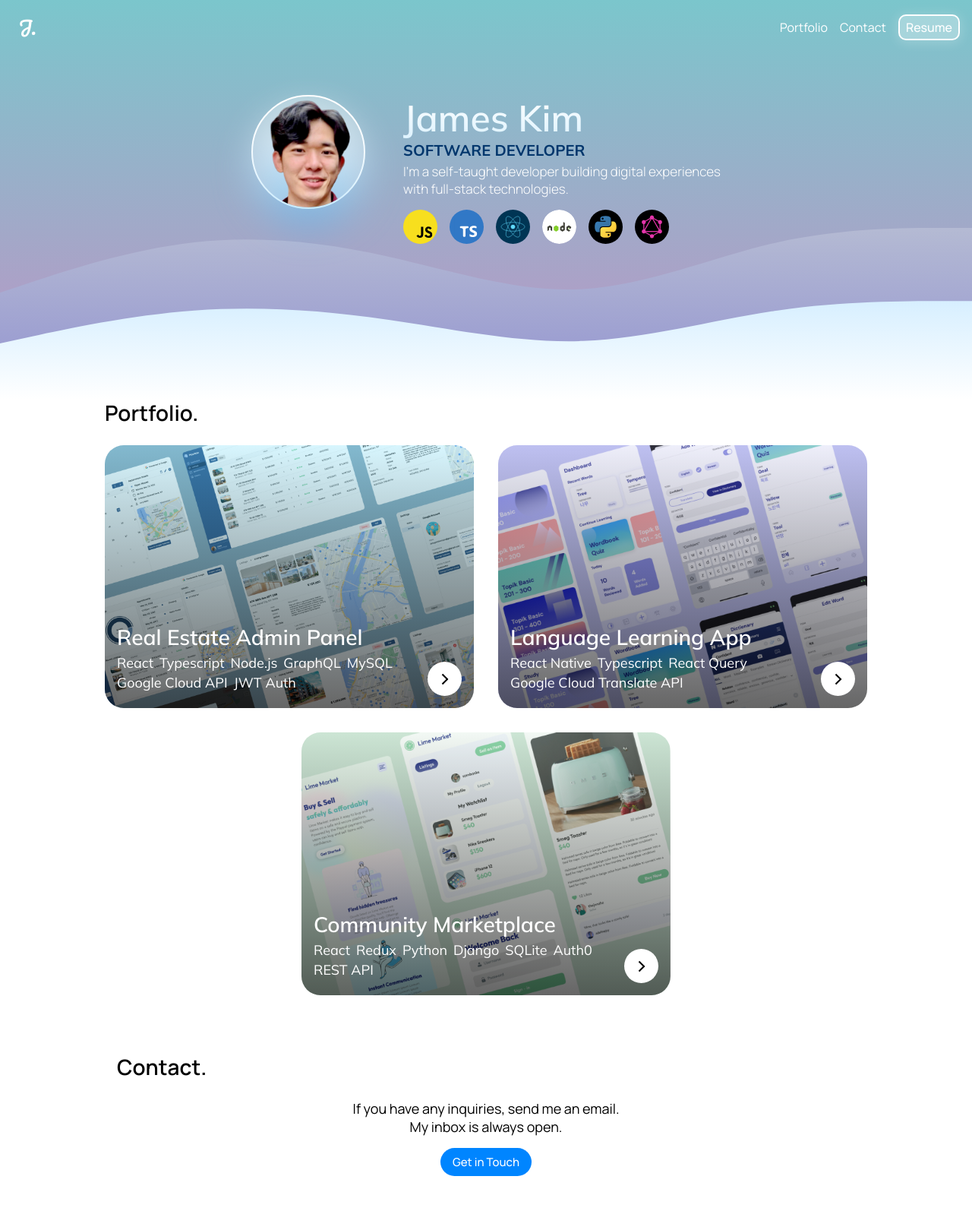
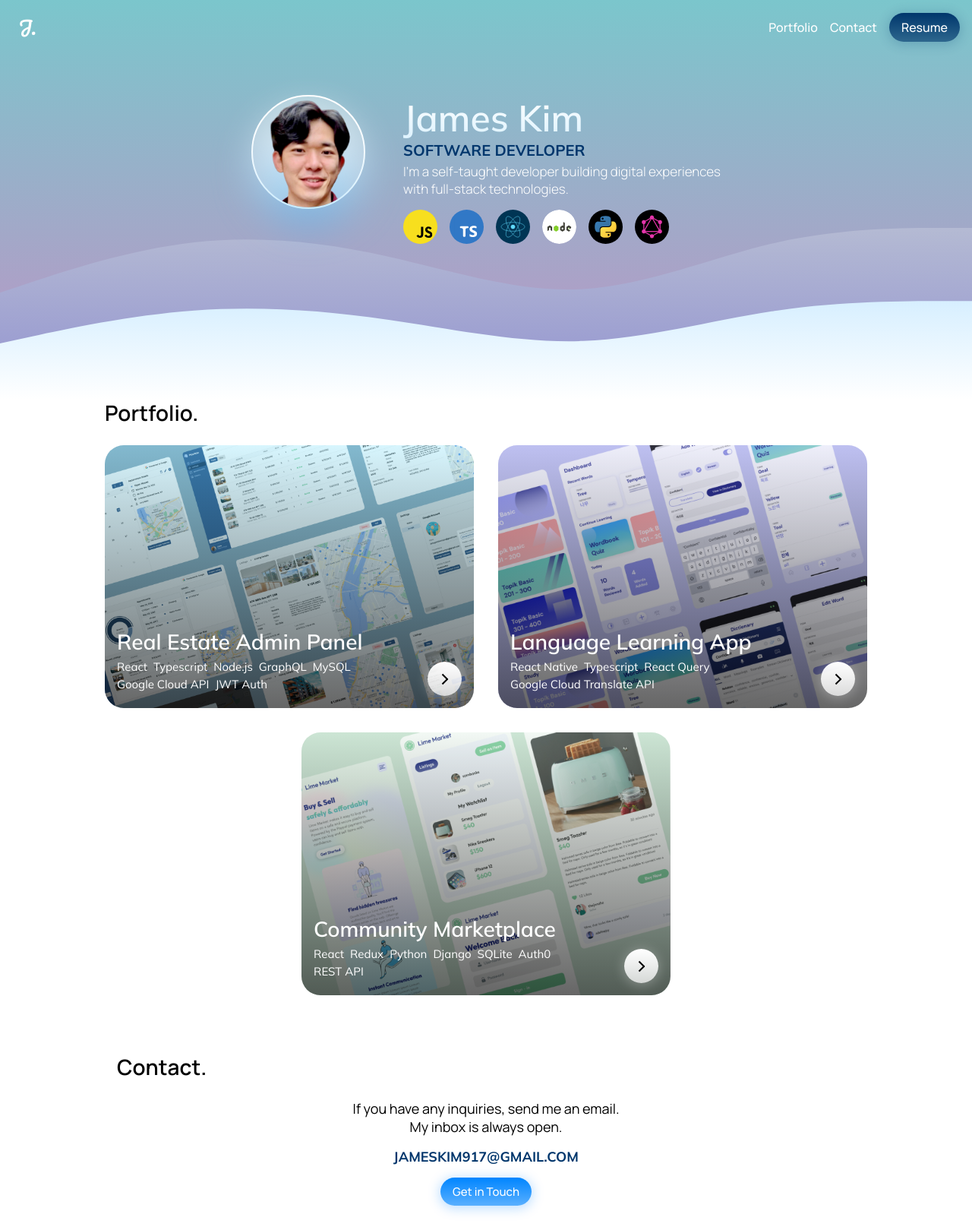
Before and after one commit to jameskim917/jameskim917.github.io, a Next.js app: page / in a window 1280 px wide. Shown: the whole page at 76% size. Before the commit the page ends 1580 px from the top, so only its background shows below. Built offline with nearby package versions, Linux system fonts and the light colour scheme.

Commit message:
useRef for scroll

```diff
--- a/components/Navbar.jsx
+++ b/components/Navbar.jsx
@@ -45,18 +45,23 @@ const Links  = styled.div`
         display: none;
     }
     color: #fff;
-    font-size: 16px;
-    & a:hover {
-        color: #00366C;
-    }
     transition: all 0.3s;
 `
 
-const LinkContainer = styled.div`
-    font-size: 17px;
+const Navlink = styled.h6`
+    font-size: 16px;
     font-weight: 500;
     color: #00366C;
     padding: 8px 0;
+    @media (min-width: 480px) {
+        color: #fff;
+        padding: 0;
+        &:hover {
+            color: rgb(31, 102, 142);
+        }
+    }
+    transition: all 0.3s;
+    cursor: pointer;
 `
 
 const ResumeContainer = styled.div`
@@ -65,18 +70,17 @@ const ResumeContainer = styled.div`
     color: #fff;
     padding: 8px 16px;
     background-color: #00366C;
-    border-radius: 10px;
+    border-radius: 25px;
 `
 
 const Button = styled.button`
     height: fit-content;
     width: fit-content;
     color: #fff;
-    background-color: rgba(255, 255, 255, 0.3);
-    border: 2px solid #fff;
-    border-radius: 10px;
-    box-shadow: 0 2px 15px 2px rgba(255, 255, 255, 0.2);
-    padding: 4px 8px;
+    background: linear-gradient(rgba(0, 54, 108, 1), rgba(0, 54, 108, 0.65));
+    box-shadow: 0 2px 15px 2px rgba(0, 54, 108, 0.2);
+    border-radius: 25px;
+    padding: 8px 16px;
     font-size: 16px;
     font-weight: 500;
     font-family: Manrope, sans-serif;
@@ -84,19 +88,25 @@ const Button = styled.button`
         font-size: 20px;
     }
     &:hover {
-        background-color: rgba(255, 255, 255, 1);
-        color: #00366C;
+        filter: brightness(1.5);
     }
     transition: all 0.3s;
     cursor: pointer;
     &:active {
-        background-color: #f0f0f0;
+        filter: brightness(0.9);
     }
 `
-const MobileBurger = styled.div`
+
+const MobileMenuContainer = styled.div`
+    height: fit-content;
+    width: fit-content;
+    position: relative;
     @media (min-width: 481px) {
         display: none;
     }
+`
+
+const MobileBurger = styled.div`
     @media (max-width: 480px) {
         display: flex;
         flex-direction: column;
@@ -135,9 +145,10 @@ const MobileMenu = styled.div`
     visibility: ${props => props.open ? 'visible' : 'hidden'};
     opacity: ${props => props.open ? 1 : 0};
     position: absolute;
-    top: 40px;
+    top: 100%;
+    right: 0;
     height: auto;
-    width: calc(100% - 32px);
+    width: calc(100vw - 32px);
     flex-direction: column;
     gap: 16px;
     padding: 16px;
@@ -151,16 +162,6 @@ const MobileMenu = styled.div`
     font-size: 20px;
     transition: all 0.3s;
     z-index: 5;
-`
-
-const MobileMenuBackdrop = styled.div`
-    background: transparent;
-    height: 100vh;
-    width: 100vw;
-    position: fixed;
-    top: 0;
-    left: 0;
-    z-index: 4;
 `
 
 const variantsTop = {
@@ -185,7 +186,8 @@ const variantsBottom = {
     }
 }
 
-function Navbar() {
+function Navbar(props) {
+    const {portfolioRef, contactRef} = props
     const [open, setOpen] = React.useState()
     const menuRef = React.useRef(null)
     useOnClickOutside(menuRef, () => setOpen(false))
@@ -196,18 +198,15 @@ function Navbar() {
             <LogoJ>J.</LogoJ>
         </Logo>
         <Links>
-            <Link href={'/'}>
-                <a>Portfolio</a>
-            </Link>
-            <Link href={'/'}>
-                <a>Contact</a>
-            </Link >
+            <Navlink onClick={() => portfolioRef.current.scrollIntoView()}>Portfolio</Navlink>
+            <Navlink onClick={() => contactRef.current.scrollIntoView()}>Contact</Navlink>
             <Button>
                 Resume
             </Button>
         </Links>
         {/* Mobile menu burger */}
-        <MobileBurger ref={menuRef} onClick={() => setOpen(!open)}>
+        <MobileMenuContainer ref={menuRef}>
+            <MobileBurger onClick={() => setOpen(!open)}>
                 <SpanTop as={motion.div} open={open} key='spanTop'
                     animate={open ? 'openTop' : open === false ? 'closedTop' : undefined}
                     variants={variantsTop}
@@ -218,21 +217,14 @@ function Navbar() {
                     variants={variantsBottom}
                 />
             </MobileBurger>
-        <MobileMenu open={open} ref={menuRef}>
-            <LinkContainer>
-                <Link href={'/'}>
-                    <a>Portfolio</a>
-                </Link>
-            </LinkContainer>
-            <LinkContainer>
-                <Link href={'/'}>
-                    <a>Contact</a>
-                </Link >
-            </LinkContainer>
+            <MobileMenu open={open}>
+                <Navlink onClick={() => portfolioRef.current.scrollIntoView()}>Portfolio</Navlink>
+                <Navlink onClick={() => contactRef.current.scrollIntoView()}>Contact</Navlink>
                 <ResumeContainer>
                     Resume
                 </ResumeContainer>
             </MobileMenu>
+        </MobileMenuContainer>
     </Container>
   )
 }
--- a/pages/index.js
+++ b/pages/index.js
@@ -245,7 +245,11 @@ const ProjectActionButton = styled.div`
   height: 45px;
   width: 45px;
   border-radius: 50%;
-  background-color: #fff;
+  background: linear-gradient(
+    rgba(255, 255, 255, 1),
+    rgba(255, 255, 255, 0.75)
+  );
+  box-shadow: 0 2px 15px 2px rgba(255, 255, 255, 0.25);
   position: absolute;
   bottom: 16px;
   right: 16px;
@@ -340,6 +344,8 @@ const ProjectTitle = styled.h3`
   font-family: Mulish, sans-serif;
   font-size: 28px;
   font-weight: 600;
+  color: ${(props) =>
+    props.selected === props.selectedKey ? "#00366c" : "#fff"};
 `;
 
 const ProjectLabels = styled.div`
@@ -352,12 +358,12 @@ const ProjectLabels = styled.div`
 
 const ProjectLabel = styled.h5`
   font-family: Mulish, sans-serif;
-  font-size: 18px;
+  font-size: 15px;
   font-weight: 400;
 `;
 const ProjectDescription = styled.p`
   font-family: Mulish, sans-serif;
-  font-size: 18px;
+  font-size: 17px;
   font-weight: 300;
   color: ${(props) => props.theme.secondary};
   visibility: hidden;
@@ -378,30 +384,37 @@ const ProjectButtons = styled.div`
 const DemoButton = styled.button`
   padding: 8px 16px;
   border-radius: 25px;
-  background-color: #0099ff;
+  background: linear-gradient(rgba(0, 133, 255, 1), rgba(0, 133, 255, 0.65));
+  box-shadow: 0 2px 15px 2px rgba(0, 133, 255, 0.25);
   color: #fff;
   font-size: 15px;
   font-weight: 500;
   &:hover {
-    filter: brightness(1.1);
+    filter: brightness(1.2);
+    box-shadow: 0 4px 15px 4px rgba(0, 133, 255, 0.25);
   }
   transition: filter 0.1s;
   font-family: Mulish, sans-serif;
   font-size: 13px;
   font-weight: 700;
+  &:active {
+    filter: brightness(0.9);
+  }
 `;
 
 const GithubButton = styled.button`
   padding: 8px 16px;
   border-radius: 25px;
-  background-color: #000;
+  background: linear-gradient(rgba(0, 0, 0, 1), rgba(0, 0, 0, 0.65));
+  box-shadow: 0 2px 15px 2px rgba(0, 0, 0, 0.25);
   color: #fff;
   font-size: 15px;
   font-weight: 500;
   &:hover {
-    background-color: #6a6a6a;
+    filter: brightness(1.2);
+    box-shadow: 0 4px 15px 4px rgba(0, 0, 0, 0.25);
   }
-  transition: background-color 0.1s;
+  transition: all 0.1s;
   font-family: Mulish, sans-serif;
   font-size: 13px;
   font-weight: 700;
@@ -414,8 +427,11 @@ const Contact = styled.div`
   display: flex;
   flex-direction: column;
   gap: 24px;
-  margin-top: 75px;
+  margin-top: 40px;
   padding: 0 16px;
+  @media (min-width: 480px) {
+    margin-top: 75px;
+  }
 `;
 
 const ContactContainer = styled.div`
@@ -434,19 +450,36 @@ const ContactLabel = styled.h5`
   color: ${(props) => props.theme.primary};
 `;
 
+const ContactEmail = styled.h5`
+  font-family: Mulish, sans-serif;
+  font-size: 18px;
+  font-weight: 700;
+  color: #00366c;
+`;
+
 const ContactButton = styled.button`
   padding: 8px 16px;
   border-radius: 25px;
-  background-color: ${(props) => props.theme.blue};
+  background: linear-gradient(rgba(0, 133, 255, 1), rgba(0, 133, 255, 0.65));
+  box-shadow: 0 2px 15px 2px rgba(0, 133, 255, 0.25);
   color: #fff;
   font-size: 15px;
   font-weight: 500;
   font-family: Manrope, sans-serif;
+  &:hover {
+    filter: brightness(1.2);
+    box-shadow: 0 4px 15px 4px rgba(0, 133, 255, 0.25);
+  }
+  &:active {
+    filter: brightness(0.9);
+  }
 `;
 
 export default function Home() {
   const [selected, setSelected] = React.useState();
   const theme = useTheme();
+  const portfolioRef = React.useRef(null);
+  const contactRef = React.useRef(null);
 
   return (
     <Container>
@@ -456,7 +489,7 @@ export default function Home() {
         <link rel="icon" href="/favicon.ico" />
       </Head>
 
-      <Navbar />
+      <Navbar portfolioRef={portfolioRef} contactRef={contactRef} />
 
       <main>
         <HeroContainer>
@@ -522,7 +555,7 @@ export default function Home() {
           </Wave2>
         </HeroContainer>
 
-        <Portfolio>
+        <Portfolio ref={portfolioRef}>
           <Header>Portfolio.</Header>
           <Overlay
             as={motion.div}
@@ -588,10 +621,7 @@ export default function Home() {
                 }}
               >
                 <ProjectText as={motion.div} layout>
-                  <ProjectTitle
-                    selected={selected}
-                    style={{ color: selected === 0 ? theme.primary : "#fff" }}
-                  >
+                  <ProjectTitle selected={selected} selectedKey={0}>
                     Real Estate Admin Panel
                   </ProjectTitle>
                   <ProjectLabels
@@ -730,10 +760,7 @@ export default function Home() {
                 }}
               >
                 <ProjectText as={motion.div} layout>
-                  <ProjectTitle
-                    selected={selected}
-                    style={{ color: selected === 1 ? theme.primary : "#fff" }}
-                  >
+                  <ProjectTitle selected={selected} selectedKey={1}>
                     Language Learning App
                   </ProjectTitle>
                   <ProjectLabels
@@ -819,10 +846,7 @@ export default function Home() {
                 }}
               >
                 <ProjectText as={motion.div} layout>
-                  <ProjectTitle
-                    selected={selected}
-                    style={{ color: selected === 2 ? theme.primary : "#fff" }}
-                  >
+                  <ProjectTitle selected={selected} selectedKey={2}>
                     Community Marketplace
                   </ProjectTitle>
                   <ProjectLabels
@@ -887,7 +911,7 @@ export default function Home() {
           </ProjectsContainer>
         </Portfolio>
 
-        <Contact>
+        <Contact ref={contactRef}>
           <Header>Contact.</Header>
           <ContactContainer>
             <ContactLabel>
@@ -895,6 +919,7 @@ export default function Home() {
               <br />
               My inbox is always open.
             </ContactLabel>
+            <ContactEmail>JAMESKIM917@GMAIL.COM</ContactEmail>
             <ContactButton>Get in Touch</ContactButton>
           </ContactContainer>
         </Contact>
--- a/styles/globals.css
+++ b/styles/globals.css
@@ -3,6 +3,7 @@ body {
   padding: 0;
   margin: 0;
   font-family: Manrope, -apple-system, sans-serif;
+  scroll-behavior: smooth;
 }
 
 h1,h2,h3,h4,h5,h6,p {
@@ -89,11 +90,11 @@ main {
 .selected-project-action-button {
   top: 16px;
   bottom: 0 !important;
-  background-color: #000 !important;
-}
-
-.selected-project-action-button:hover {
-  background-color: rgb(100, 100, 100) !important;
+  background: linear-gradient(
+    rgba(0, 0, 0, 1),
+    rgba(0, 0, 0, 0.75)
+  ) !important;
+  box-shadow: 0 2px 15px 2px rgba(0, 0, 0, 0.25) !important;
 }
 
 .selected-project-action-line-top {
```
Lines whose indentation alone changed are shown as unchanged.
